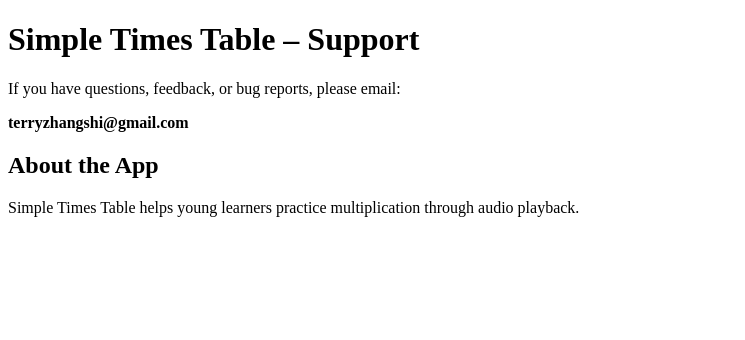
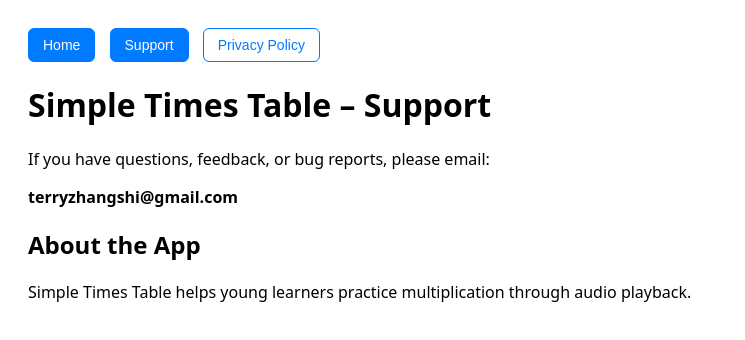
Before and after one commit to terryzhangshi/SimpleTimesTable, a plain HTML site: page support.html in a window 1280 px wide. Shown: the whole page, without its empty margins (0-745 px from the left). Drawn offline with Linux system fonts and the light colour scheme.

Commit message:
Update support.html

```diff
--- a/support.html
+++ b/support.html
@@ -1,14 +1,41 @@
 <!DOCTYPE html>
 <html>
 <head>
+  <meta charset="UTF-8">
   <title>Simple Times Table – Support</title>
+  <style>
+    body { font-family: system-ui, -apple-system, BlinkMacSystemFont, sans-serif; padding: 20px; }
+    .nav { margin-bottom: 20px; }
+    .nav button {
+      margin-right: 10px;
+      padding: 8px 14px;
+      border-radius: 6px;
+      border: 1px solid #007aff;
+      background: #007aff;
+      color: white;
+      cursor: pointer;
+      font-size: 14px;
+    }
+    .nav button.secondary {
+      background: white;
+      color: #007aff;
+    }
+  </style>
 </head>
 <body>
+
+  <div class="nav">
+    <button onclick="location.href='index.html'">Home</button>
+    <button onclick="location.href='support.html'">Support</button>
+    <button class="secondary" onclick="location.href='privacy.html'">Privacy Policy</button>
+  </div>
+
   <h1>Simple Times Table – Support</h1>
   <p>If you have questions, feedback, or bug reports, please email:</p>
   <p><strong>terryzhangshi@gmail.com</strong></p>
 
   <h2>About the App</h2>
   <p>Simple Times Table helps young learners practice multiplication through audio playback.</p>
+
 </body>
 </html>
```
